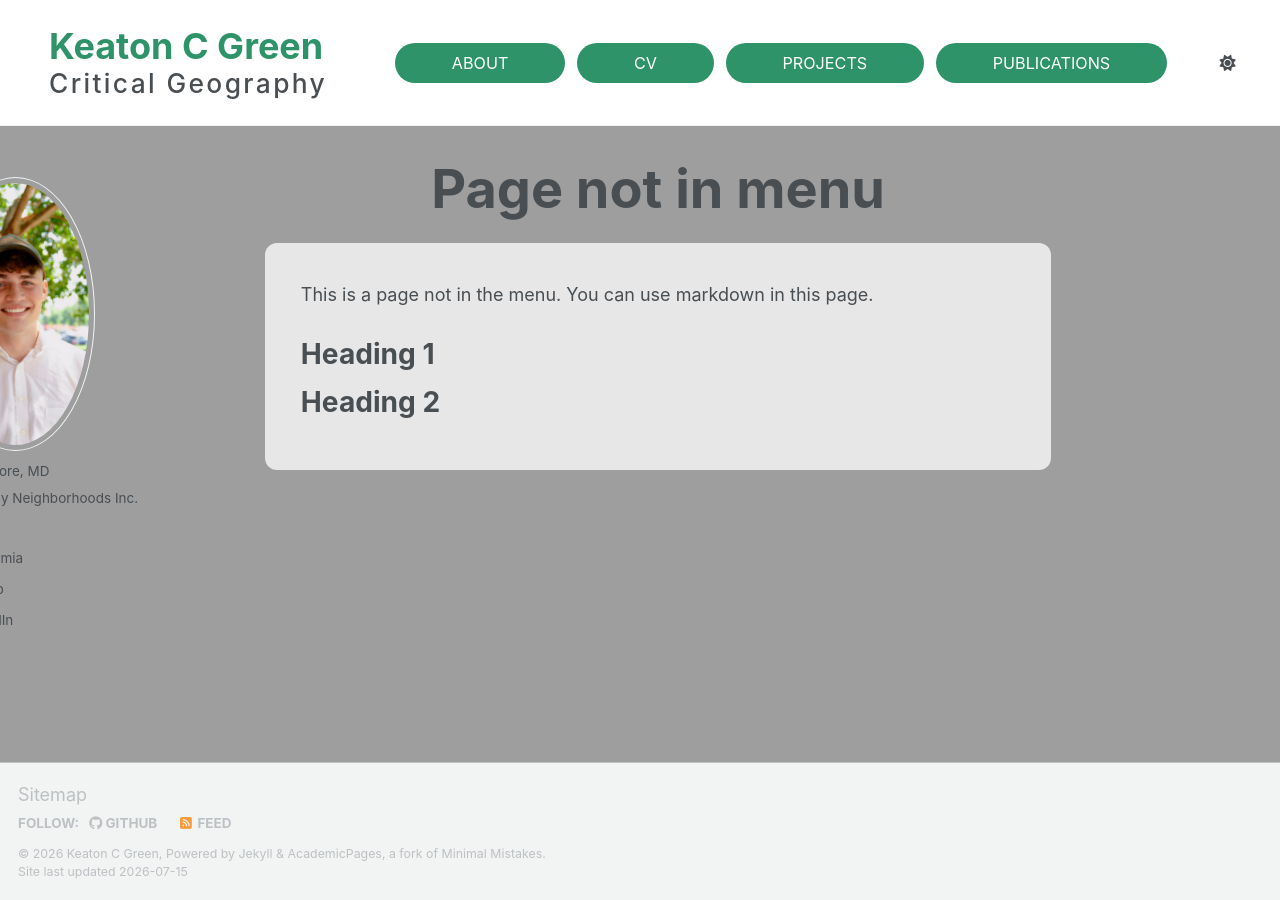
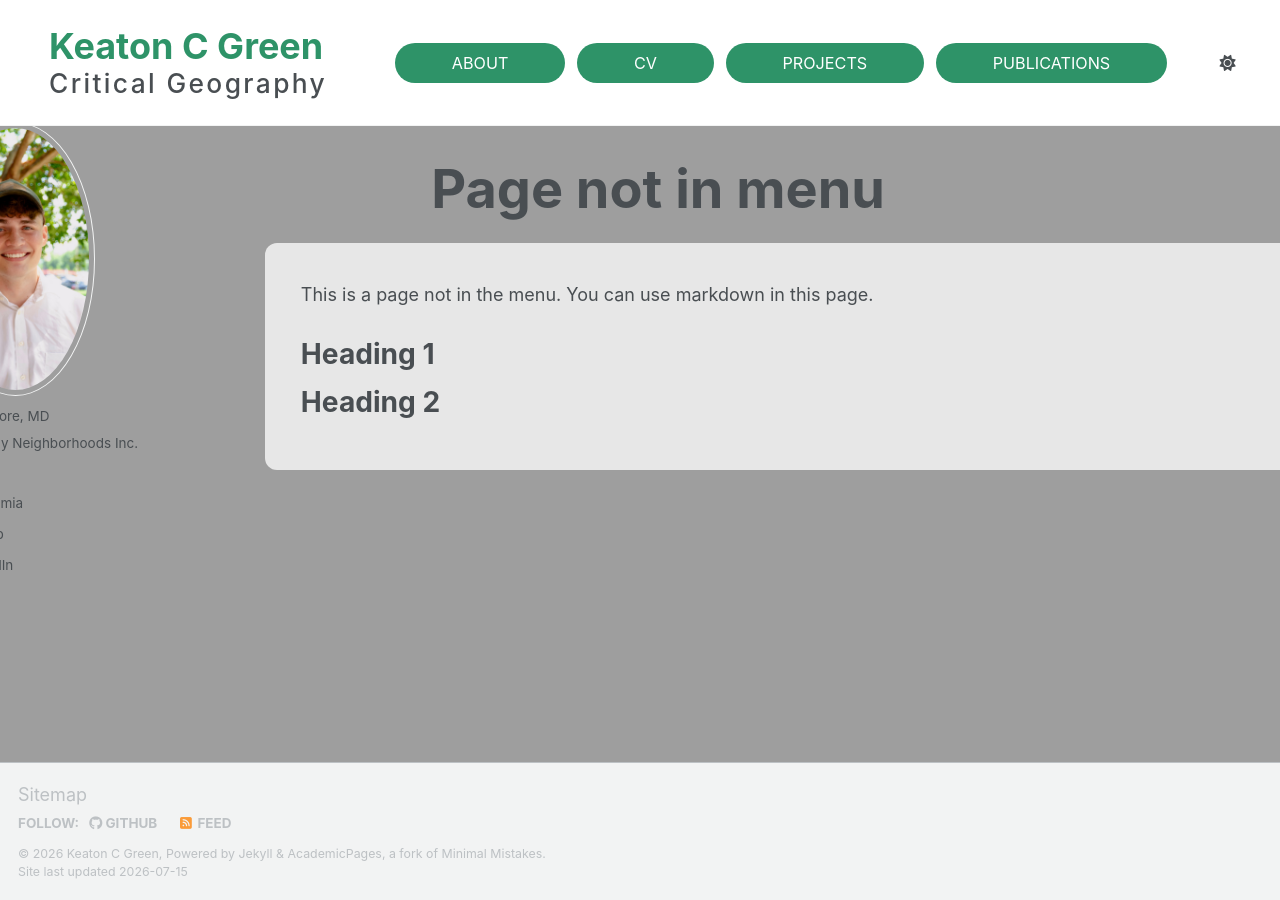
Before and after one commit to K3ATON-G1/K3ATON-G1.github.io, a Jekyll site: the page built from _pages/non-menu-page.md, in a window 1280 px wide. Built offline with Jekyll 4.4.1, drawn with Linux system fonts in a browser that asks for light colours; some web fonts are replaced; a script that is not in the unit is left out.

Commit message:
Update main.scss

```diff
--- a/assets/css/main.scss
+++ b/assets/css/main.scss
@@ -40,6 +40,7 @@
     "vendor/font-awesome/brands"
 ;
 
+
 /* ==========================================================
    Page formatting
    ========================================================== */
@@ -49,6 +50,7 @@
   text-align: center;
   margin-left: auto;
   margin-right: auto;
+  margin-bottom: 1.5rem;
   font-size: 3rem;
 }
 
@@ -61,6 +63,11 @@
 .page__content,
 .page__content p {
   text-align: justify;
+}
+
+.page__content p {
+  margin-bottom: 1.5rem;
+  line-height: 1.8;
 }
 
 /* Center author photograph */
@@ -94,12 +101,41 @@
   }
 }
 
-/* Move sidebar left and add spacing */
+
+/* ==========================================================
+   Extend the content only toward the right
+   ========================================================== */
+
+/*
+ * The left edge stays in its current position.
+ * The content gains 300px of additional width on large screens.
+ */
+@media screen and (min-width: 1200px) {
+  .page__content {
+    width: calc(100% + 300px) !important;
+    max-width: none !important;
+    box-sizing: border-box !important;
+  }
+}
+
+/* Prevent horizontal overflow on narrower screens */
+@media screen and (max-width: 1199px) {
+  .page__content {
+    width: 100% !important;
+    max-width: 100% !important;
+  }
+}
+
+
+/* ==========================================================
+   Sidebar
+   ========================================================== */
+
 @media screen and (min-width: 1024px) {
   body .sidebar {
     transform: translateX(-100px) !important;
     overflow: visible !important;
-    margin-top: 15px !important;
+    margin-top: -40px !important;
     margin-bottom: 20px !important;
   }
 
@@ -112,34 +148,9 @@
 }
 
 .sidebar {
-  margin-top: -40px !important;
-}
-
-.greedy-nav {
-  min-height: 70px;
-}
-
-.greedy-nav a {
-  font-size: 1.2rem;
-  padding: 0 18px;
-}
-
-.page__content {
-  max-width: 850px;
-}
-
-.page__title {
-  margin-bottom: 1.5rem;
-}
-
-.page__content p {
-  margin-bottom: 1.5rem;
-  line-height: 1.8;
-}
-
-.sidebar {
   background: rgba(255, 255, 255, 0.12);
   backdrop-filter: blur(10px);
+  -webkit-backdrop-filter: blur(10px);
   border-radius: 12px;
   padding: 1rem;
 }
@@ -148,7 +159,11 @@ html[data-theme="dark"] .sidebar {
   background: rgba(0, 0, 0, 0.35);
 }
 
-/* Two-line masthead title */
+
+/* ==========================================================
+   Two-line masthead title
+   ========================================================== */
+
 .masthead__menu-item--lg > a.site-title {
   display: inline-flex !important;
   flex-direction: column !important;
@@ -159,7 +174,7 @@ html[data-theme="dark"] .sidebar {
   white-space: nowrap !important;
 }
 
-/* Top line: your name */
+/* Top line: name */
 .masthead__menu-item--lg .site-name {
   display: block !important;
   color: #2e9368 !important;
@@ -178,6 +193,7 @@ html[data-theme="dark"] .sidebar {
   line-height: 1.1 !important;
   margin-top: 5px !important;
 }
+
 
 /* ==========================================================
    Masthead layout
@@ -212,7 +228,7 @@ html[data-theme="dark"] .sidebar {
   margin-right: 1in !important;
 }
 
-/* Let the remaining links automatically share the space */
+/* Let the navigation links share the remaining space */
 .greedy-nav .visible-links > li:not(.masthead__menu-item--lg) {
   flex: 1 1 auto !important;
   text-align: center !important;
@@ -226,14 +242,14 @@ html[data-theme="dark"] .sidebar {
   margin-left: 0.25in !important;
 }
 
-/* Slightly reduce link size so everything fits */
+/* Automatically scale navigation text and spacing */
 .greedy-nav a {
   font-size: clamp(0.9rem, 1.1vw, 1.15rem) !important;
   padding-left: clamp(6px, 0.7vw, 14px) !important;
   padding-right: clamp(6px, 0.7vw, 14px) !important;
 }
 
-/* Reduce spacing on narrower screens */
+/* Reduce masthead spacing on narrower screens */
 @media screen and (max-width: 1400px) {
   .masthead__inner-wrap {
     padding-left: 40px !important;
@@ -257,22 +273,32 @@ html[data-theme="dark"] .sidebar {
   }
 }
 
-/* Navigation pills only */
-.greedy-nav .visible-links > li:not(.masthead__menu-item--lg):not(#theme-toggle) > a {
+
+/* ==========================================================
+   Navigation pills
+   ========================================================== */
+
+.greedy-nav
+.visible-links
+> li:not(.masthead__menu-item--lg):not(#theme-toggle)
+> a {
   background: #2e9368;
   color: #ffffff !important;
   border-radius: 999px;
   padding: 8px 18px;
   margin: 0 6px;
   text-decoration: none !important;
-  transition: all 0.25s ease;
+  transition: background-color 0.25s ease;
 }
 
-/* Hover */
-.greedy-nav .visible-links > li:not(.masthead__menu-item--lg):not(#theme-toggle) > a:hover {
+.greedy-nav
+.visible-links
+> li:not(.masthead__menu-item--lg):not(#theme-toggle)
+> a:hover {
   background: #247553;
   color: #ffffff !important;
 }
+
 
 /* ==========================================================
    Topography backgrounds
@@ -282,7 +308,9 @@ html[data-theme="dark"] .sidebar {
 html,
 body {
   background-color: #ffffff !important;
-  background-image: url("https://K3ATON-G1.github.io/assets/Images/Topography.png") !important;
+  background-image:
+    url("https://K3ATON-G1.github.io/assets/Images/Topography.png")
+    !important;
   background-repeat: repeat !important;
   background-size: 700px auto !important;
   background-attachment: fixed !important;
@@ -292,7 +320,9 @@ body {
 html[data-theme="dark"],
 html[data-theme="dark"] body {
   background-color: #111111 !important;
-  background-image: url("https://K3ATON-G1.github.io/assets/Images/Topography-dark.png") !important;
+  background-image:
+    url("https://K3ATON-G1.github.io/assets/Images/Topography-dark.png")
+    !important;
 }
 
 /* Remove solid layers covering the background */
@@ -310,12 +340,16 @@ html[data-theme="dark"] body {
   background-image: none !important;
 }
 
+
+/* ==========================================================
+   Transparent content panels
+   ========================================================== */
+
 .page__content,
 .page__header {
   background-color: rgba(255, 255, 255, 0.75) !important;
   backdrop-filter: blur(6px);
   -webkit-backdrop-filter: blur(6px);
-
   padding: 2rem;
   border-radius: 12px;
 }
@@ -331,59 +365,45 @@ body.dark-mode .page__header {
   background-color: rgba(0, 0, 0, 0.75) !important;
 }
 
+
 /* ==========================================================
    Cartwheel Bear
    ========================================================== */
 
 #cartwheel-bear {
   position: fixed;
+  left: 0;
   bottom: 20px;
-  left: 0;
-
   width: 140px;
   z-index: 99999;
-
   pointer-events: none;
-
   visibility: hidden;
   opacity: 0;
 
-  /* Start completely off-screen */
-  transform: translateX(-200px);
+  /* Start completely outside the left edge */
+  transform: translateX(-250px);
 }
 
 #cartwheel-bear img {
+  display: block;
   width: 100%;
-  display: block;
+  height: auto;
 }
 
-/* Start animation */
+/* Start the five-second crossing animation */
 #cartwheel-bear.is-running {
+  visibility: visible;
   opacity: 1;
-  visibility: visible;
   animation: bear-run-across 5s linear forwards;
 }
 
-/* Slight bounce while moving */
+/* Add a small bounce while the GIF plays */
 #cartwheel-bear.is-running img {
-  animation: bear-run-across 5s cubic-bezier(0.2, 0.8, 0.2, 1) forwards;
+  animation: bear-bounce 0.3s ease-in-out infinite alternate;
 }
 
-/* Move completely across the screen */
+/* Move completely across and beyond the screen */
 @keyframes bear-run-across {
-
-  0% {
-    transform: translateX(-220px);
-  }
-
-  100% {
-    transform: translateX(calc(100vw + 220px));
-  }
-}
-
-/* Small up/down movement */
-@keyframes bear-run-across {
-
   from {
     transform: translateX(-250px);
   }
@@ -391,5 +411,23 @@ body.dark-mode .page__header {
   to {
     transform: translateX(calc(100vw + 250px));
   }
+}
 
+/* Small vertical motion */
+@keyframes bear-bounce {
+  from {
+    transform: translateY(0);
+  }
+
+  to {
+    transform: translateY(-10px);
+  }
 }
+
+/* Smaller bear on mobile devices */
+@media screen and (max-width: 700px) {
+  #cartwheel-bear {
+    width: 100px;
+    bottom: 10px;
+  }
+}
```
